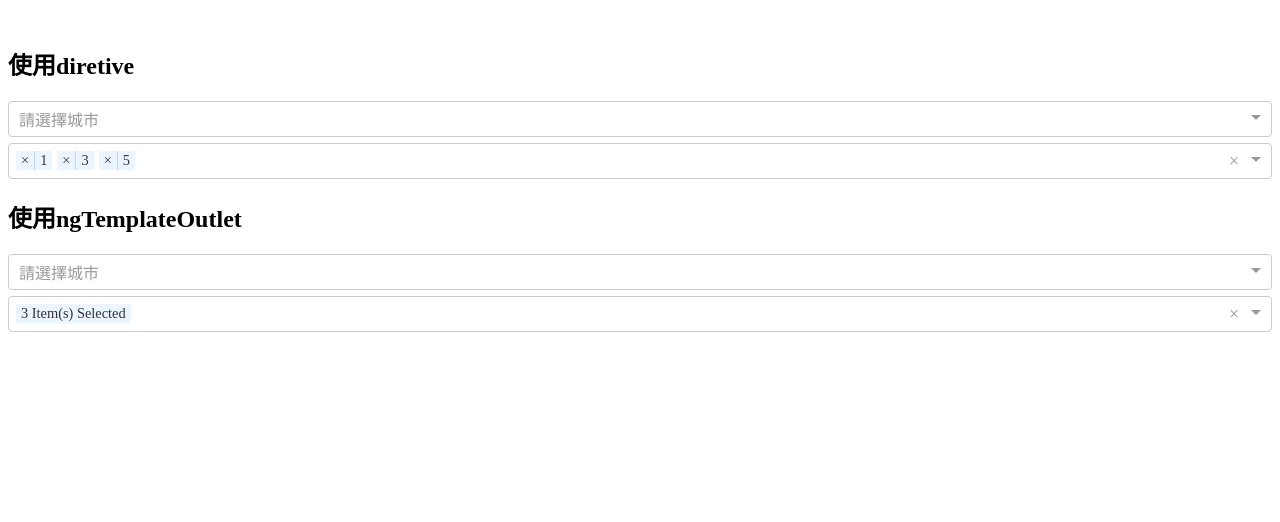
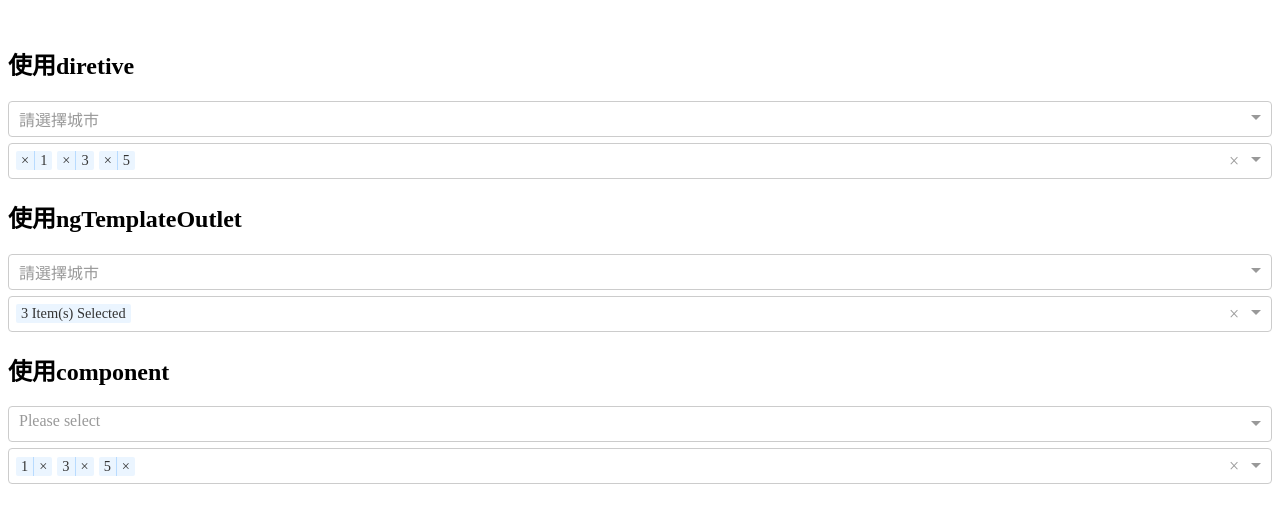
Before and after one commit to urbrioche/angular-ng-select-with-custom-template, an Angular app: page / in a window 1280 px wide. Shown: the top 522 px of the page. Built offline with nearby package versions, Linux system fonts and the light colour scheme.

Commit message:
ng-select custom header/label wrapped by component

```diff
--- a/src/app/app.component.html
+++ b/src/app/app.component.html
@@ -4,3 +4,6 @@
 
 <h2>使用ngTemplateOutlet</h2>
 <app-ng-select-with-template-outlet></app-ng-select-with-template-outlet>
+
+<h2>使用component</h2>
+<app-ng-select-with-component></app-ng-select-with-component>
--- a/src/app/app.module.ts
+++ b/src/app/app.module.ts
@@ -11,6 +11,9 @@ import { MyNgHeaderDirective } from './my-ng-header.directive';
 import { NgSelectWithDirectiveComponent } from './ng-select-with-directive/ng-select-with-directive.component';
 import { NgSelectWithTemplateOutletComponent } from './ng-select-with-template-outlet/ng-select-with-template-outlet.component';
 import { CommonModule } from '@angular/common';
+import { NgSelectWithComponentComponent } from './ng-select-with-component/ng-select-with-component.component';
+import { NgSelectCustomLabelComponent } from './ng-select-custom-label/ng-select-custom-label.component';
+import { NgSelectCustomHeaderComponent } from './ng-select-custom-header/ng-select-custom-header.component';
 
 @NgModule({
   imports: [BrowserModule, FormsModule, NgSelectModule, ReactiveFormsModule],
@@ -22,6 +25,9 @@ import { CommonModule } from '@angular/common';
     NgSelectTemplateComponent,
     NgSelectWithDirectiveComponent,
     NgSelectWithTemplateOutletComponent,
+    NgSelectWithComponentComponent,
+    NgSelectCustomLabelComponent,
+    NgSelectCustomHeaderComponent,
   ],
   bootstrap: [AppComponent],
 })
--- /dev/null
+++ b/src/app/ng-select-custom-header/ng-select-custom-header.component.html
@@ -0,0 +1,6 @@
+<button (click)="selectAll()" class="btn btn-sm btn-secondary">
+Select all
+</button>
+<button (click)="unselect()" class="btn btn-sm btn-secondary">
+Unselect all
+</button>
--- /dev/null
+++ b/src/app/ng-select-custom-header/ng-select-custom-header.component.ts
@@ -0,0 +1,26 @@
+import { Component, Input, OnInit } from '@angular/core';
+import { NgSelectComponent } from '@ng-select/ng-select';
+
+@Component({
+  selector: 'app-ng-select-custom-header',
+  templateUrl: './ng-select-custom-header.component.html',
+  styleUrls: ['./ng-select-custom-header.component.css'],
+})
+export class NgSelectCustomHeaderComponent implements OnInit {
+  @Input() ngSelect: NgSelectComponent;
+  constructor() {}
+
+  ngOnInit() {}
+
+  selectAll() {
+    this.ngSelect.itemsList.items.forEach((item) => this.ngSelect.select(item));
+  }
+
+  unselect() {
+    this.ngSelect.itemsList.items.forEach((item) =>
+      this.ngSelect.unselect(item)
+    );
+
+    this.ngSelect.close();
+  }
+}
--- /dev/null
+++ b/src/app/ng-select-custom-label/ng-select-custom-label.component.html
@@ -0,0 +1,22 @@
+<div
+  *ngIf="ngSelect.selectedValues.length < maxItemCount"
+  class="ng-values-list"
+  style="display: flex"
+>
+  <div class="ng-value" *ngFor="let item of ngSelect.selectedItems">
+    <span class="ng-value-label">{{ item.label }}</span>
+    <span class="ng-value-icon right" (click)="ngSelect.clearItem(item.value)"
+      >×</span
+    >
+  </div>
+</div>
+<div
+  *ngIf="ngSelect.selectedValues.length >= maxItemCount"
+  class="ng-summary-list"
+>
+  <div class="ng-value">
+    <span class="ng-value-label"
+      >{{ ngSelect.selectedValues.length }} Item(s) Selected</span
+    >
+  </div>
+</div>
--- /dev/null
+++ b/src/app/ng-select-custom-label/ng-select-custom-label.component.ts
@@ -0,0 +1,15 @@
+import { Component, Input, OnInit } from '@angular/core';
+import { NgSelectComponent } from '@ng-select/ng-select';
+
+@Component({
+  selector: 'app-ng-select-custom-label',
+  templateUrl: './ng-select-custom-label.component.html',
+  styleUrls: ['./ng-select-custom-label.component.css'],
+})
+export class NgSelectCustomLabelComponent implements OnInit {
+  @Input() ngSelect: NgSelectComponent;
+  @Input() maxItemCount = 3;
+  constructor() {}
+
+  ngOnInit() {}
+}
--- /dev/null
+++ b/src/app/ng-select-with-component/ng-select-with-component.component.html
@@ -0,0 +1,42 @@
+<form [formGroup]="form">
+  <ng-select
+    #tNgSelect1
+    [items]="cities"
+    [multiple]="true"
+    placeholder="Please select"
+    [formControl]="form.controls.cities"
+  >
+    <ng-template ng-multi-label-tmp>
+      <app-ng-select-custom-label
+        [ngSelect]="tNgSelect1"
+        [maxItemCount]="2"
+      ></app-ng-select-custom-label>
+    </ng-template>
+    <ng-template ng-header-tmp>
+      <app-ng-select-custom-header
+        [ngSelect]="tNgSelect1"
+      ></app-ng-select-custom-header>
+    </ng-template>
+  </ng-select>
+
+  <ng-select
+    #tNgSelect2
+    [items]="numbers"
+    [multiple]="true"
+    [style.margin-top.px]="6"
+    placeholder="Please select"
+    [formControl]="form.controls.numbers"
+  >
+    <ng-template ng-multi-label-tmp>
+      <app-ng-select-custom-label
+        [ngSelect]="tNgSelect2"
+        [maxItemCount]="5"
+      ></app-ng-select-custom-label>
+    </ng-template>
+    <ng-template ng-header-tmp>
+      <app-ng-select-custom-header
+        [ngSelect]="tNgSelect2"
+      ></app-ng-select-custom-header>
+    </ng-template>
+  </ng-select>
+</form>
--- /dev/null
+++ b/src/app/ng-select-with-component/ng-select-with-component.component.ts
@@ -0,0 +1,25 @@
+import { Component, OnInit } from '@angular/core';
+import { FormBuilder, Validators } from '@angular/forms';
+
+@Component({
+  selector: 'app-ng-select-with-component',
+  templateUrl: './ng-select-with-component.component.html',
+  styleUrls: ['./ng-select-with-component.component.css'],
+})
+export class NgSelectWithComponentComponent implements OnInit {
+  numbers = ['1', '2', '3', '4', '5', '6', '7', '8', '9', '10'];
+  cities = ['Taipei', 'Taichung', 'Kaohsiung'];
+
+  // angular 14 type control
+  form = this.fb.group({
+    cities: this.fb.control([], {
+      validators: [Validators.required],
+      updateOn: 'blur',
+    }),
+    numbers: this.fb.control(['1', '3', '5']),
+  });
+
+  constructor(private fb: FormBuilder) {}
+
+  ngOnInit() {}
+}
```
Also changed, not shown: package.json (+11 -11 lines), src/app/ng-select-custom-header/ng-select-custom-header.component.css (added), src/app/ng-select-custom-label/ng-select-custom-label.component.css (added), src/app/ng-select-with-component/ng-select-with-component.component.css (added).
